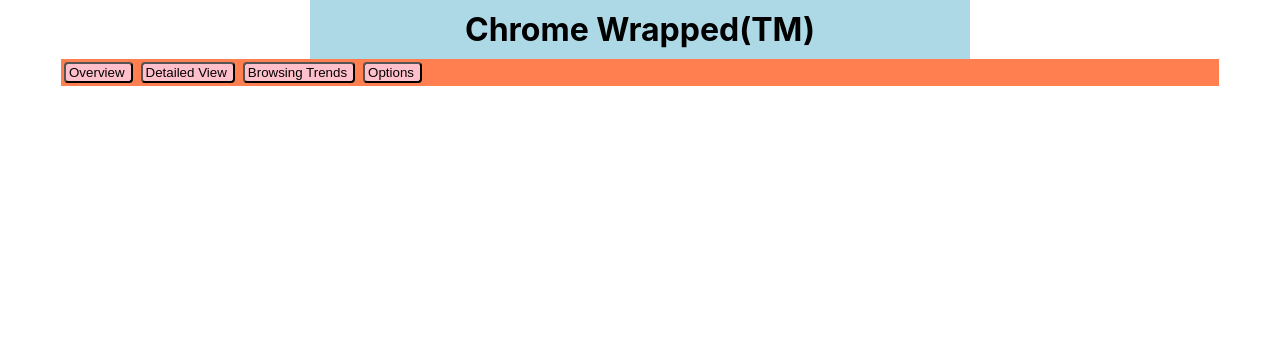
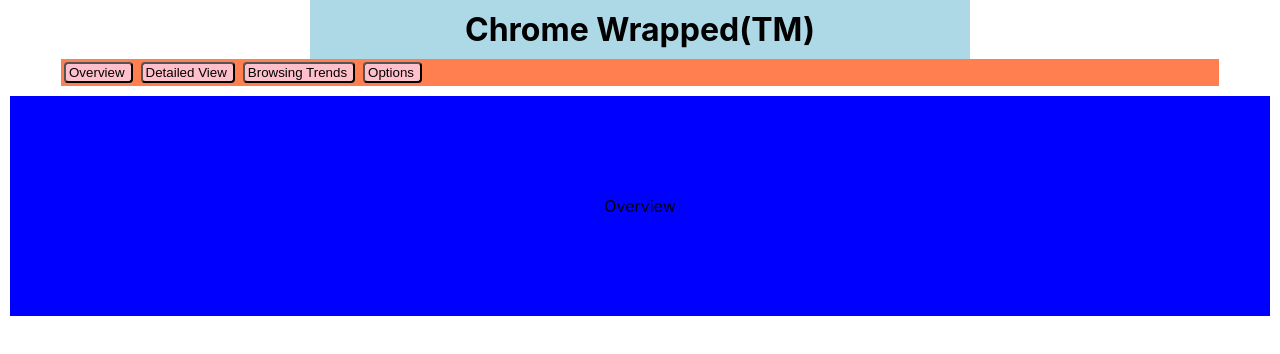
Before and after one commit to comp195/senior-project-spring-2023-chrome-wrapped, a React (Create React App) app in the folder chrome-wrapped/: page / in a window 1280 px wide. Shown: the top 354 px of the page. Built offline with nearby package versions, Linux system fonts and the light colour scheme.

Commit message:
added body section

```diff
--- a/chrome-wrapped/src/App.js
+++ b/chrome-wrapped/src/App.js
@@ -1,4 +1,5 @@
 import './App.css'
+import Body from './components/Body'
 import {useState} from 'react'
 
 const App = () => {
@@ -9,6 +10,7 @@
     <div>
       <Header/>
       <TabRow currentTab={currentTab} setCurrentTab={setCurrentTab}/>
+      <Body currentTab={currentTab}/>
     </div>
   )
 }
--- /dev/null
+++ b/chrome-wrapped/src/components/Body.js
@@ -0,0 +1,42 @@
+
+const Body = ({ currentTab }) => {
+    let renderText = 'text'
+    const defaultRenderStyle = {
+        margin: 10,
+        padding: 100,
+        textAlign: "center",
+        verticalAlign: "center",
+        border: 3
+    }
+    let renderStyle = null
+    console.log(currentTab)
+    switch (currentTab) {
+        case'Overview':
+            renderStyle = {...defaultRenderStyle, backgroundColor: "blue"}
+            renderText = 'Overview'
+            break
+        case'Detailed':
+            renderStyle = {...defaultRenderStyle, backgroundColor: "green"}
+            renderText = 'Detailed View'
+            break
+        case'Trends':
+            renderStyle = {...defaultRenderStyle, backgroundColor: "purple"}
+            renderText = 'Trends'
+            break
+        case'Options':
+            renderStyle = {...defaultRenderStyle, backgroundColor: "yellow"}
+            renderText = 'Options'
+            break
+        default:
+            renderStyle = {...defaultRenderStyle, backgroundColor: "red"}
+            renderText = 'Error!'
+    }
+    const toRender = (
+        <div style={renderStyle}>
+            {renderText}
+        </div>
+    )
+    return toRender
+}
+
+export default Body
```
